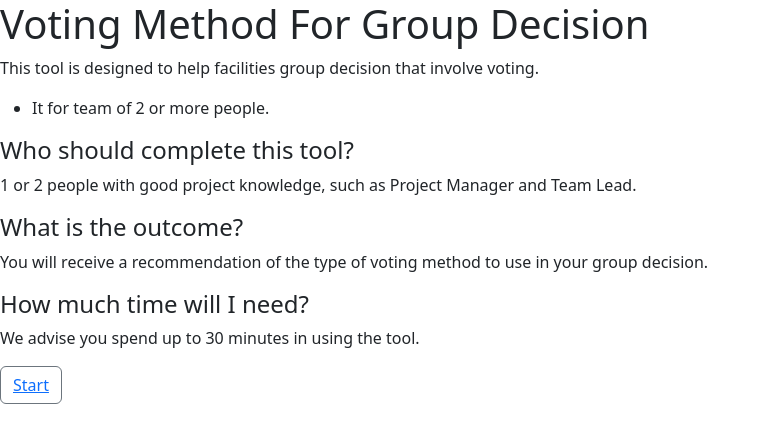
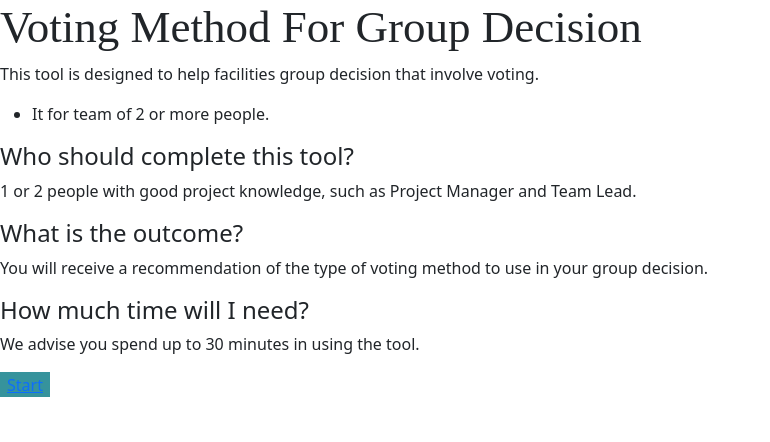
Before and after one commit to Logic-Legends/Decision-Making-Frmwk, a React (Create React App) app in the folder client/: page / in a window 1280 px wide. Shown: the top 442 px of the page, without its empty margins (0-770 px from the left). Built offline with nearby package versions, Linux system fonts and the light colour scheme.

Commit message:
Readme file was updated

```diff
--- a/client/src/components/start-page/Start.js
+++ b/client/src/components/start-page/Start.js
@@ -1,7 +1,6 @@
 import React from "react";
 import { Link } from "react-router-dom";
-import { Button } from "react-bootstrap";
-
+import "./start-page.css";
 
 
 const Start = () => {
@@ -19,7 +18,7 @@ const Start = () => {
           <h4>How much time will I need? </h4>
           <p>We advise you spend up to 30 minutes in using the tool. </p>
 
-      <Button variant="outline-secondary"><Link to="/goal">Start</Link></Button>
+      <button><Link to="/goal">Start</Link></button>
     </div>
   );
 };
```
Also changed, not shown: 1 other file (tests, documents, lock files or other folders).
